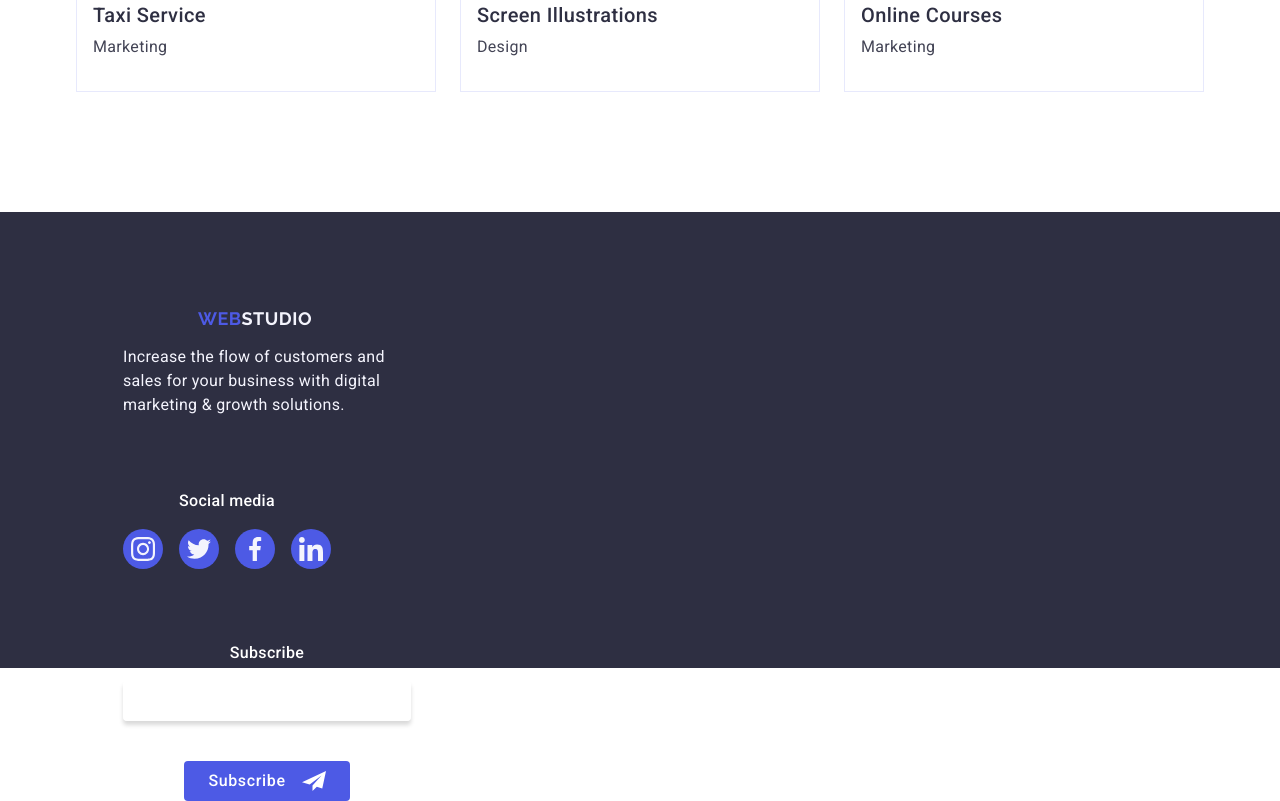
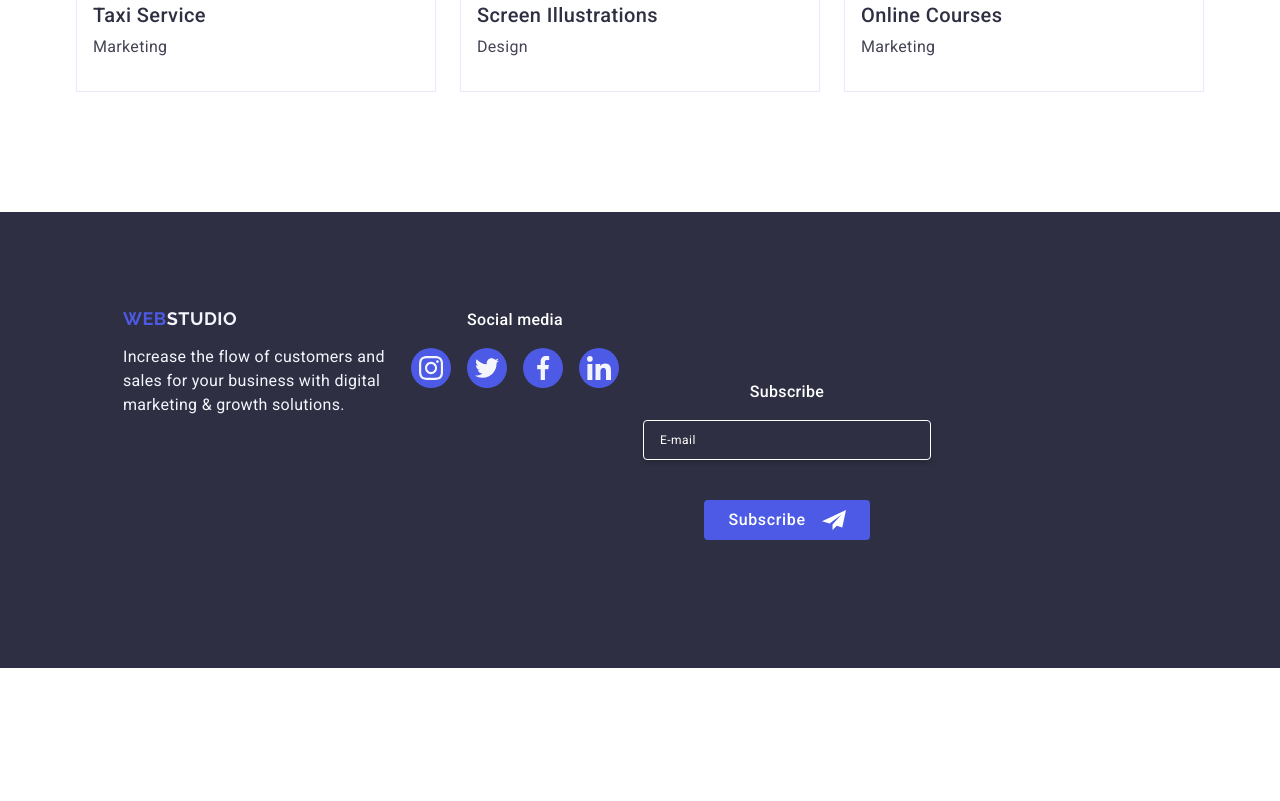
Before and after one commit to Alinnches/goit-markup-hw-06, a plain HTML site: page index.html in a window 1280 px wide. Shown: the part 2971-3772 px from the top of the page. After the commit the page ends 3639 px from the top, so only its background shows below. Drawn offline with nearby package versions, Linux system fonts and the light colour scheme.

Commit message:
Update styles.css

```diff
--- a/css/styles.css
+++ b/css/styles.css
@@ -962,6 +962,16 @@ button {
     height: 456px;
   }
 
+  .footer-soc-container {
+    display: flex;
+    flex-wrap: wrap;
+    gap: 24px;
+  }
+
+  .footer-logo {
+    justify-content: flex-start;
+  }
+
   .footer-text {
     max-width: 264px;
   }
@@ -971,10 +981,11 @@ button {
   }
 
   .footer-container {
-    display: block;
-    align-items: center;
     width: 208px;
     height: 80px;
+  }
+
+  .footer-social-text {
   }
 }
 
```
